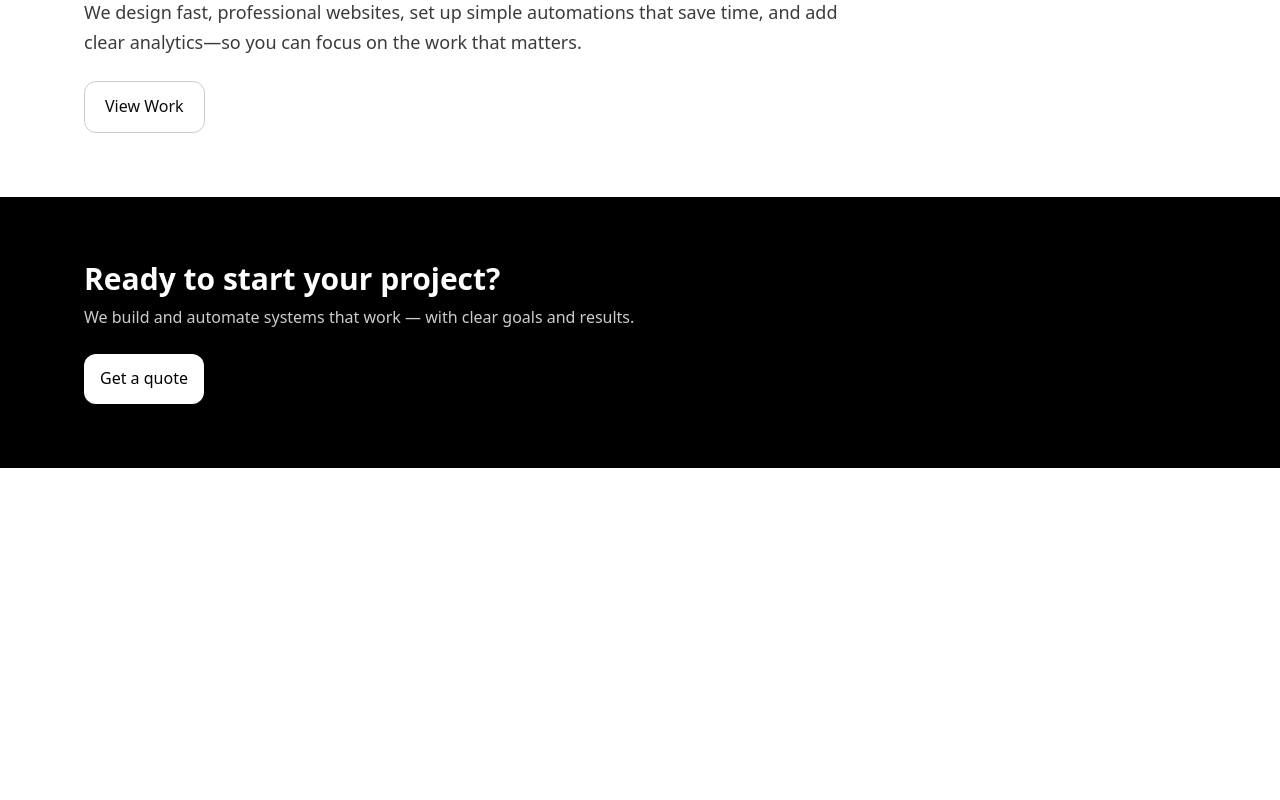
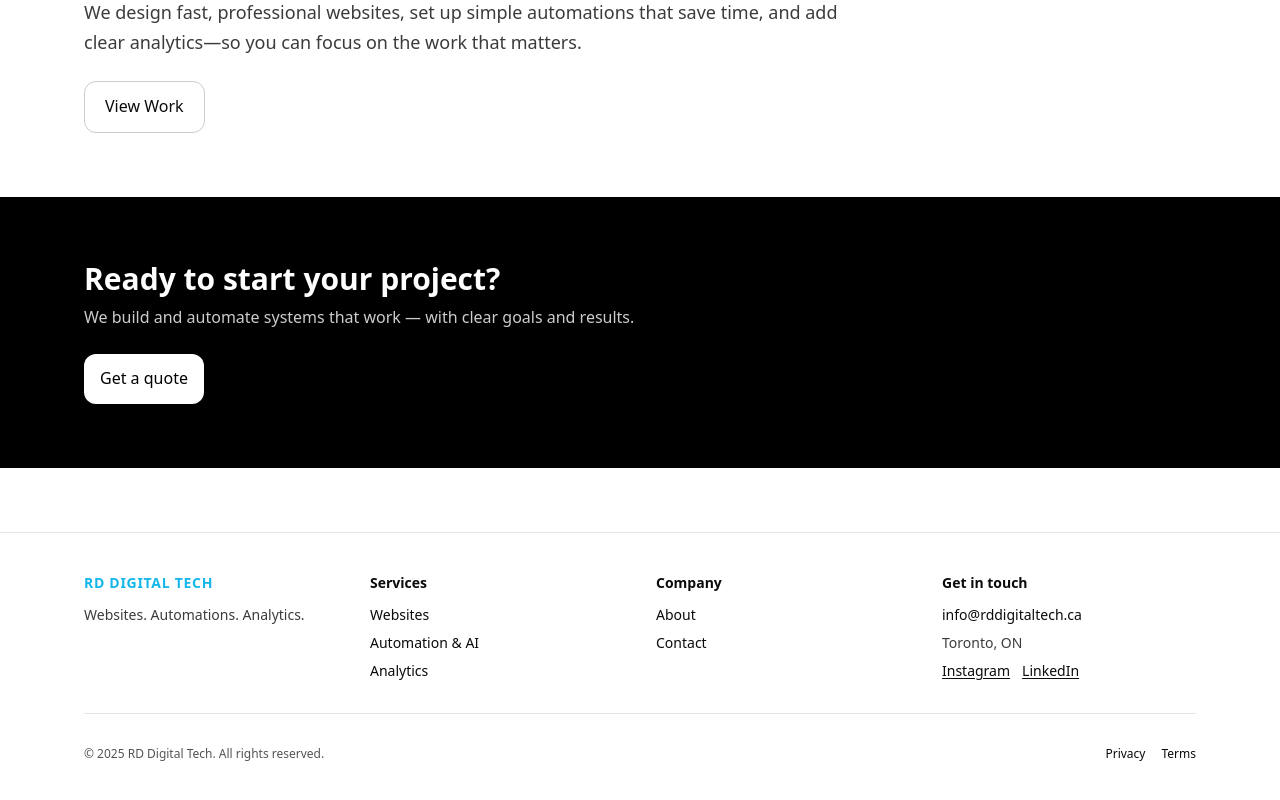
Before and after one commit to ralphdaryn/rddigitaltech, a Next.js app: page / in a window 1280 px wide. Shown: the part 811-1611 px from the top of the page. Before the commit the page ends 1279 px from the top, so only its background shows below. Built offline with nearby package versions, Linux system fonts and the light colour scheme.

Commit message:
add footer

```diff
--- a/src/app/layout.tsx
+++ b/src/app/layout.tsx
@@ -1,5 +1,6 @@
 import "@/styles/globals.css";
 import Header from "@/components/Header";
+import Footer from "@/components/Footer";
 
 export const metadata = {
   title: "RD Digital Tech",
@@ -16,6 +17,7 @@ export default function RootLayout({
       <body>
         <Header />
         <main className="pt-14 md:pt-16">{children}</main>
+        <Footer />
       </body>
     </html>
   );
--- /dev/null
+++ b/src/components/Footer.tsx
@@ -0,0 +1,116 @@
+import Link from "next/link";
+import Container from "@/components/Container";
+
+export default function Footer() {
+  const year = new Date().getFullYear();
+
+  return (
+    <footer className="mt-16 border-t border-black/10 bg-white">
+      <Container className="py-10">
+        {/* Top grid */}
+        <div className="grid gap-8 md:grid-cols-4">
+          {/* Brand */}
+          <div>
+            <h3 className="text-sm font-semibold tracking-wider text-[var(--rd-electric)]">
+              RD DIGITAL TECH
+            </h3>
+            <p className="mt-3 max-w-xs text-sm opacity-80">
+              Websites. Automations. Analytics.
+            </p>
+          </div>
+
+          {/* Services */}
+          <div>
+            <h4 className="text-sm font-semibold">Services</h4>
+            <ul className="mt-3 space-y-2 text-sm">
+              <li>
+                <Link className="hover:underline" href="/services">
+                  Websites
+                </Link>
+              </li>
+              <li>
+                <Link className="hover:underline" href="/services">
+                  Automation &amp; AI
+                </Link>
+              </li>
+              <li>
+                <Link className="hover:underline" href="/services">
+                  Analytics
+                </Link>
+              </li>
+            </ul>
+          </div>
+
+          {/* Company */}
+          <div>
+            <h4 className="text-sm font-semibold">Company</h4>
+            <ul className="mt-3 space-y-2 text-sm">
+              <li>
+                <Link className="hover:underline" href="/about">
+                  About
+                </Link>
+              </li>
+              <li>
+                <Link className="hover:underline" href="/contact">
+                  Contact
+                </Link>
+              </li>
+            </ul>
+          </div>
+
+          {/* Contact */}
+          <div>
+            <h4 className="text-sm font-semibold">Get in touch</h4>
+            <ul className="mt-3 space-y-2 text-sm">
+              <li>
+                <a
+                  className="hover:underline"
+                  href="mailto:info@rddigitaltech.ca?subject=Project%20inquiry"
+                >
+                  info@rddigitaltech.ca
+                </a>
+              </li>
+              <li className="opacity-80">Toronto, ON</li>
+              <li className="flex gap-3">
+                <a
+                  className="underline underline-offset-2"
+                  href="https://instagram.com/rddigitaltech"
+                  target="_blank"
+                  rel="noreferrer"
+                >
+                  Instagram
+                </a>
+                <a
+                  className="underline underline-offset-2"
+                  href="https://www.linkedin.com/"
+                  target="_blank"
+                  rel="noreferrer"
+                >
+                  LinkedIn
+                </a>
+              </li>
+            </ul>
+          </div>
+        </div>
+
+        {/* Divider */}
+        <div className="my-8 h-px bg-black/10" />
+
+        {/* Bottom bar */}
+        <div className="flex flex-col gap-3 items-start justify-between md:flex-row md:items-center">
+          <p className="text-xs opacity-70">
+            © {year} RD Digital Tech. All rights reserved.
+          </p>
+          <div className="flex gap-4 text-xs">
+            <Link className="hover:underline" href="/privacy">
+              Privacy
+            </Link>
+            <Link className="hover:underline" href="/terms">
+              Terms
+            </Link>
+          </div>
+        </div>
+      </Container>
+    </footer>
+  );
+}
```
